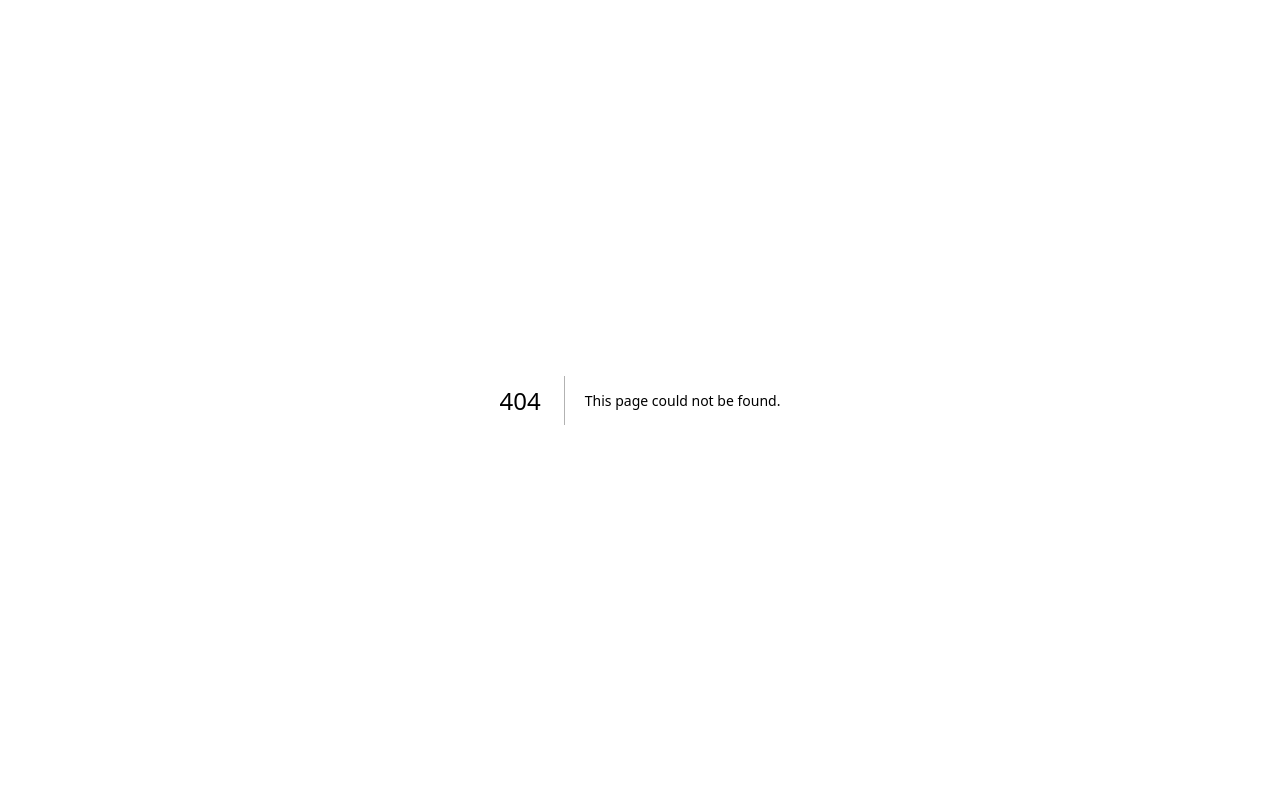
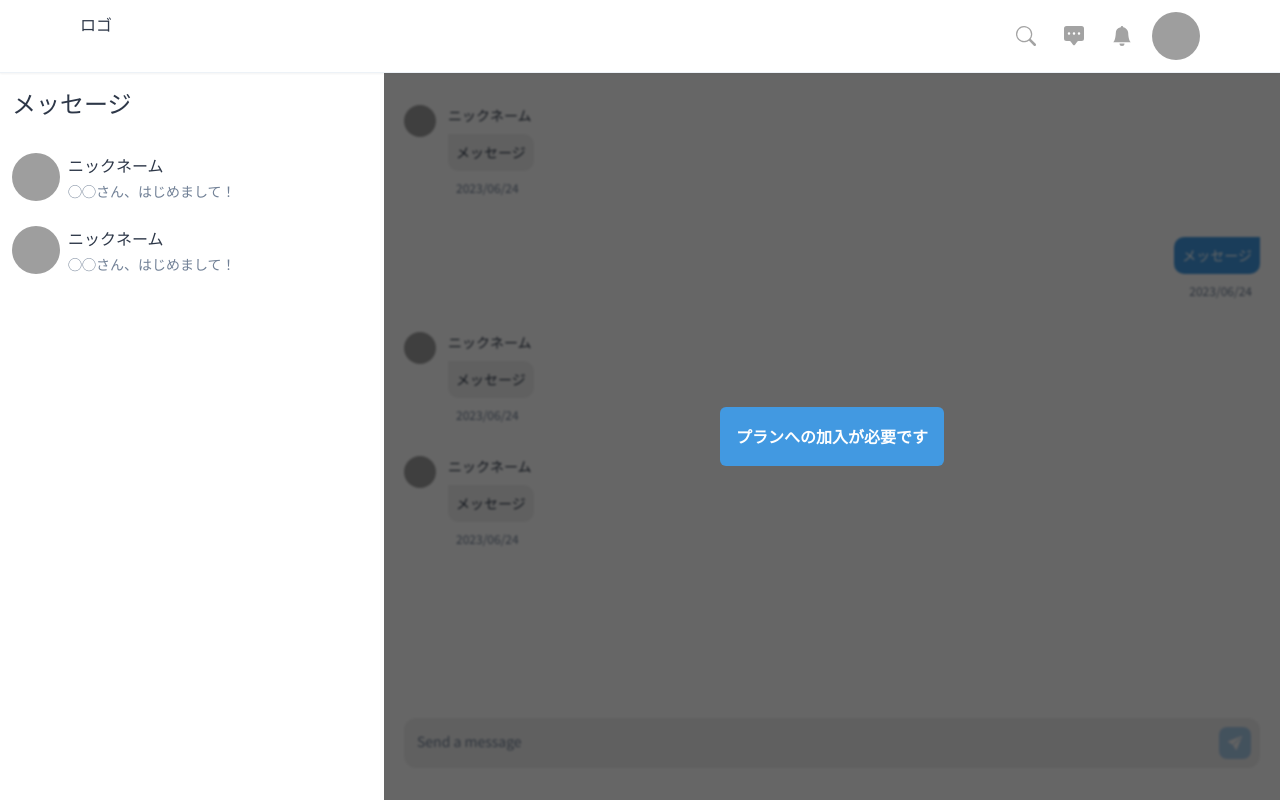
Before and after one commit to kokonuka/ski-app, a Next.js app in the folder frontend/: page /messages/1 in a window 1280 px wide. Before the commit this address had no page. Built offline with nearby package versions, Linux system fonts and the light colour scheme; grey boxes are pictures that could not be loaded.

Commit message:
メッセージページの作成

```diff
--- /dev/null
+++ b/frontend/src/components/molecules/Message.tsx
@@ -0,0 +1,35 @@
+import React from "react";
+import { Box, Text } from "@chakra-ui/react";
+
+type Props = {
+  isPartner: boolean;
+};
+
+export const Message: React.FC<Props> = ({ isPartner }) => {
+  return (
+    <>
+      <Box display="flex" justifyContent={isPartner ? "" : "flex-end"}>
+        <Text
+          mt="2"
+          p="2"
+          maxW="70%"
+          bg={isPartner ? "blackAlpha.100" : "blue.400"}
+          color={isPartner ? "" : "white"}
+          fontSize="sm"
+          borderRadius={isPartner ? "0 10px 10px 10px" : "10px 0 10px 10px"}
+        >
+          メッセージ
+        </Text>
+      </Box>
+      <Text
+        mt="2"
+        px="2"
+        color="gray.500"
+        fontSize="xs"
+        textAlign={isPartner ? "left" : "right"}
+      >
+        2023/06/24
+      </Text>
+    </>
+  );
+};
--- /dev/null
+++ b/frontend/src/components/organisms/messages/MessageDetail.tsx
@@ -0,0 +1,79 @@
+import React, { useEffect, useState } from "react";
+import { useRouter } from "next/router";
+import { Box, Button } from "@chakra-ui/react";
+import { MessageList } from "./MessageList";
+import { MessageForm } from "./MessageForm";
+
+type Props = {};
+
+export const MessageDetail: React.FC<Props> = () => {
+  const [isId, setIsId] = useState(false);
+  const [isContracted, setIsContracted] = useState(false);
+  const router = useRouter();
+
+  useEffect(() => {
+    if (router.query.id) setIsId(true);
+  }, [router]);
+
+  const handleClick = () => {
+    setIsContracted(true);
+  };
+
+  if (!isId) return <Box bg="blackAlpha.100" h="100%" w="100%"></Box>;
+
+  if (!isContracted)
+    return (
+      <Box h="100%" w="100%" position="relative">
+        <Box
+          position="absolute"
+          top="0"
+          left="0"
+          w="100%"
+          h="100%"
+          display="flex"
+          flexDirection="column"
+        >
+          <Box pb="10" flex="1">
+            <MessageList />
+          </Box>
+          <Box>
+            <MessageForm />
+          </Box>
+        </Box>
+        <Box
+          position="absolute"
+          top="0"
+          left="0"
+          w="100%"
+          h="100%"
+          backgroundColor="rgba(0,0,0,.6)"
+          backdropFilter="blur(1px)"
+          display="flex"
+          justifyContent="center"
+          alignItems="center"
+        >
+          <Button
+            h="auto"
+            py="5"
+            bg="blue.400"
+            color="white"
+            _hover={{ backgroundColor: "blue.300" }}
+            onClick={handleClick}
+          >
+            プランへの加入が必要です
+          </Button>
+        </Box>
+      </Box>
+    );
+
+  return (
+    <Box h="100%" display="flex" flexDirection="column">
+      <Box pb="10" flex="1" overflowY="scroll">
+        <MessageList />
+      </Box>
+      <Box>
+        <MessageForm />
+      </Box>
+    </Box>
+  );
+};
--- /dev/null
+++ b/frontend/src/components/organisms/messages/MessageForm.tsx
@@ -0,0 +1,71 @@
+import { Box, Button, Textarea } from "@chakra-ui/react";
+import React, { useRef, useState } from "react";
+import { BsFillSendFill } from "react-icons/bs";
+type Props = {};
+
+export const MessageForm: React.FC<Props> = () => {
+  const [value, setValue] = useState("");
+  const [height, setHeight] = useState(24);
+  const textareaRef = useRef(null);
+
+  const handleChange = (event: any) => {
+    setValue(event.target.value);
+  };
+
+  const handleInputResize = (event: any) => {
+    setHeight(event.target.scrollHeight);
+  };
+
+  return (
+    <>
+      <Box pb="8" px="5">
+        <Box
+          py="3"
+          px="3"
+          pr="10"
+          bg="blackAlpha.100"
+          border="1px"
+          borderRadius="xl"
+          borderColor="transparent"
+          position="relative"
+        >
+          <Textarea
+            ref={textareaRef}
+            value={value}
+            onChange={handleChange}
+            onInput={handleInputResize}
+            placeholder="Send a message"
+            bg="transparent"
+            minH="24px"
+            h={`${height}px`}
+            p="0"
+            fontSize="sm"
+            border="none"
+            lineHeight="1.5"
+            resize="none"
+            _focusVisible={{}}
+          />
+          <Button
+            p="2"
+            minW=""
+            w="32px"
+            h="32px"
+            bg="blue.400"
+            fontSize="sm"
+            color="white"
+            borderRadius="lg"
+            position="absolute"
+            right="2"
+            bottom="2"
+            _hover={{
+              backgroundColor: "blue.300",
+            }}
+            isDisabled={value ? false : true}
+          >
+            <BsFillSendFill />
+          </Button>
+        </Box>
+      </Box>
+    </>
+  );
+};
--- /dev/null
+++ b/frontend/src/components/organisms/messages/MessageItem.tsx
@@ -0,0 +1,25 @@
+import React from "react";
+import { Avatar, Box, Text } from "@chakra-ui/react";
+import { Message } from "@/components/molecules/Message";
+
+type Props = {
+  isPartner: boolean;
+};
+
+export const MessageItem: React.FC<Props> = ({ isPartner }) => {
+  return (
+    <Box pt="8" px="5" display="flex" gap="3">
+      {isPartner && (
+        <Avatar
+          src="https://bit.ly/dan-abramov"
+          name="Dan Abrahmov"
+          size="sm"
+        />
+      )}
+      <Box flex="1">
+        {isPartner && <Text fontSize="sm">ニックネーム</Text>}
+        <Message isPartner={isPartner} />
+      </Box>
+    </Box>
+  );
+};
--- /dev/null
+++ b/frontend/src/components/organisms/messages/MessageList.tsx
@@ -0,0 +1,22 @@
+import React from "react";
+import { MessageItem } from "./MessageItem";
+
+type Props = {};
+
+export const MessageList: React.FC<Props> = () => {
+  return (
+    <>
+      <MessageItem isPartner={true} />
+      <MessageItem isPartner={false} />
+      <MessageItem isPartner={true} />
+      <MessageItem isPartner={true} />
+      {/* <MessageItem isPartner={true} />
+      <MessageItem isPartner={true} />
+      <MessageItem isPartner={true} />
+      <MessageItem isPartner={true} />
+      <MessageItem isPartner={true} />
+      <MessageItem isPartner={true} />
+      <MessageItem isPartner={true} /> */}
+    </>
+  );
+};
--- /dev/null
+++ b/frontend/src/components/organisms/messages/RoomItem.tsx
@@ -0,0 +1,31 @@
+import React from "react";
+import NextLink from "next/link";
+import { Avatar, Box, Text, Link } from "@chakra-ui/react";
+
+<NextLink href="/home" passHref>
+  <Link>Home</Link>
+</NextLink>;
+
+export const RoomItem = () => {
+  return (
+    <Link as={NextLink} href="/messages/1" _hover={{}}>
+      <Box
+        p="3"
+        display="flex"
+        gap="2"
+        cursor="pointer"
+        _hover={{ backgroundColor: "blackAlpha.50" }}
+      >
+        <Box>
+          <Avatar src="https://bit.ly/dan-abramov" name="Dan Abrahmov" />
+        </Box>
+        <Box>
+          <Text>ニックネーム</Text>
+          <Text mt="1" color="gray.500" fontSize="sm">
+            ◯◯さん、はじめまして！
+          </Text>
+        </Box>
+      </Box>
+    </Link>
+  );
+};
--- /dev/null
+++ b/frontend/src/components/organisms/messages/RoomList.tsx
@@ -0,0 +1,17 @@
+import React from "react";
+import { Box, Text } from "@chakra-ui/react";
+import { RoomItem } from "./RoomItem";
+
+export const RoomList = () => {
+  return (
+    <>
+      <Text mt="3" ml="3" fontWeight="medium" color="gray.700" fontSize="2xl">
+        メッセージ
+      </Text>
+      <Box mt="5">
+        <RoomItem />
+        <RoomItem />
+      </Box>
+    </>
+  );
+};
--- /dev/null
+++ b/frontend/src/components/templates/MessageLayout.tsx
@@ -0,0 +1,21 @@
+import React from "react";
+import { Header } from "../organisms/Header";
+import { Box } from "@chakra-ui/react";
+import { RoomList } from "../organisms/messages/RoomList";
+import { MessageDetail } from "../organisms/messages/MessageDetail";
+
+export const MessageLayout = () => {
+  return (
+    <Box minH="100vh" display="grid" gridTemplateRows="auto 1fr auto">
+      <Header />
+      <Box h="calc(100vh - 73px)" display="flex">
+        <Box as="aside" w="30%">
+          <RoomList />
+        </Box>
+        <Box as="main" w="70%">
+          <MessageDetail />
+        </Box>
+      </Box>
+    </Box>
+  );
+};
--- /dev/null
+++ b/frontend/src/pages/messages/[id].tsx
@@ -0,0 +1,14 @@
+import { Head } from "@/components/Head";
+import { MessageLayout } from "@/components/templates/MessageLayout";
+
+export default function Page() {
+  return (
+    <>
+      <Head
+        title={`${process.env.NEXT_PUBLIC_TITLE}`}
+        description={`${process.env.NEXT_PUBLIC_DESCRIPTION}`}
+      />
+      <MessageLayout />
+    </>
+  );
+}
```
Also changed, not shown: frontend/src/pages/messages/index.tsx (added, +14 -0 lines).
